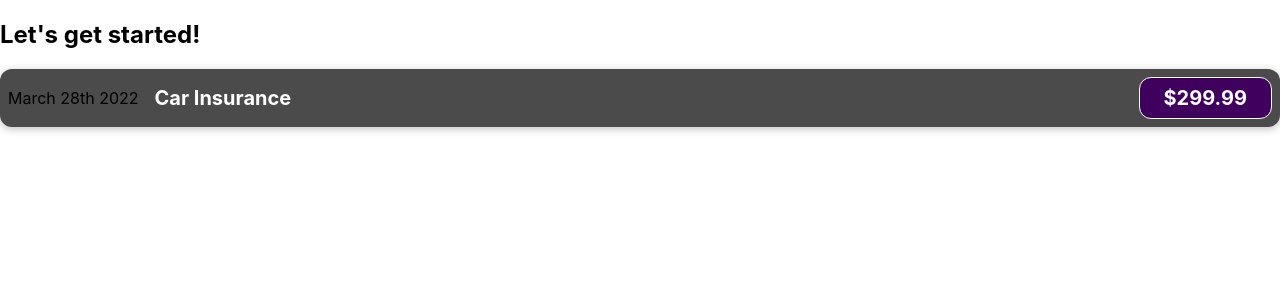
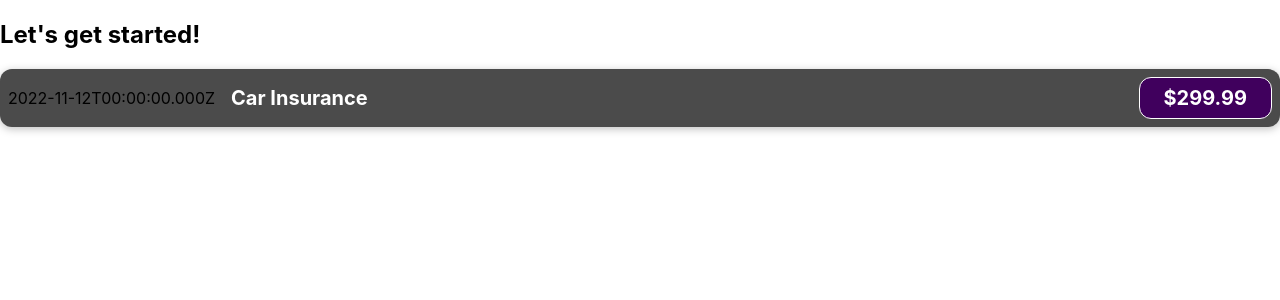
Before and after one commit to RafaelFerraro/react-complete-guide, a React (Create React App) app: page / in a window 1280 px wide. Shown: the top 300 px of the page. Built offline with nearby package versions, Linux system fonts and the light colour scheme.

Commit message:
Outputting dynamic data to JSX

```diff
--- a/src/components/ExpenseItem.js
+++ b/src/components/ExpenseItem.js
@@ -1,12 +1,16 @@
 import './ExpenseItem.css';
 
 function ExpenseItem() {
+  const expenseDate = new Date(2022, 10, 12);
+  const expenseTitle = 'Car Insurance';
+  const expenseAmount = 299.99;
+
   return (
     <div className="expense-item">
-      <div>March 28th 2022</div>
+      <div>{expenseDate.toISOString()}</div>
       <div className="expense-item__description">
-        <h2>Car Insurance</h2>
-        <div className="expense-item__price">$299.99</div>
+        <h2>{expenseTitle}</h2>
+        <div className="expense-item__price">${expenseAmount}</div>
       </div>
     </div>
   );
```
